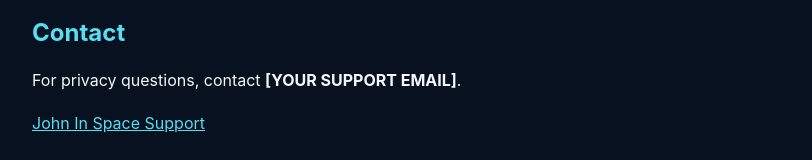
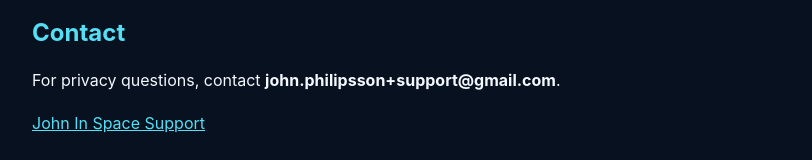
Before and after one commit to bonrac/john-in-space, a plain HTML site: page privacy.html in a window 1280 px wide. Shown: the part 1009-1169 px from the top of the page, without its empty margins (228-1040 px from the left). Drawn offline with Linux system fonts and the light colour scheme.

Commit message:
Update privacy.html

```diff
--- a/privacy.html
+++ b/privacy.html
@@ -39,7 +39,7 @@
   <p>Apple's handling of Game Center and App Store information is governed by Apple's own privacy policies and terms.</p>
 
   <h2>Contact</h2>
-  <p>For privacy questions, contact <strong>[YOUR SUPPORT EMAIL]</strong>.</p>
+  <p>For privacy questions, contact <strong>john.philipsson+support@gmail.com</strong>.</p>
   <p><a href="support.html">John In Space Support</a></p>
 </main>
 </body>
```
